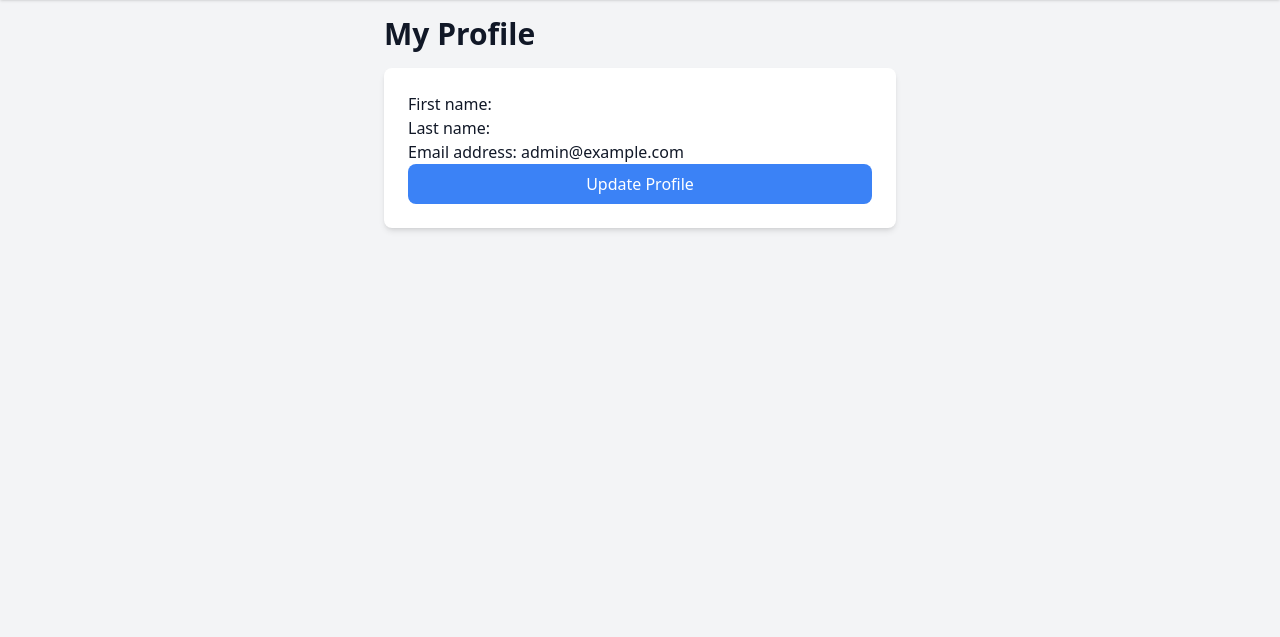
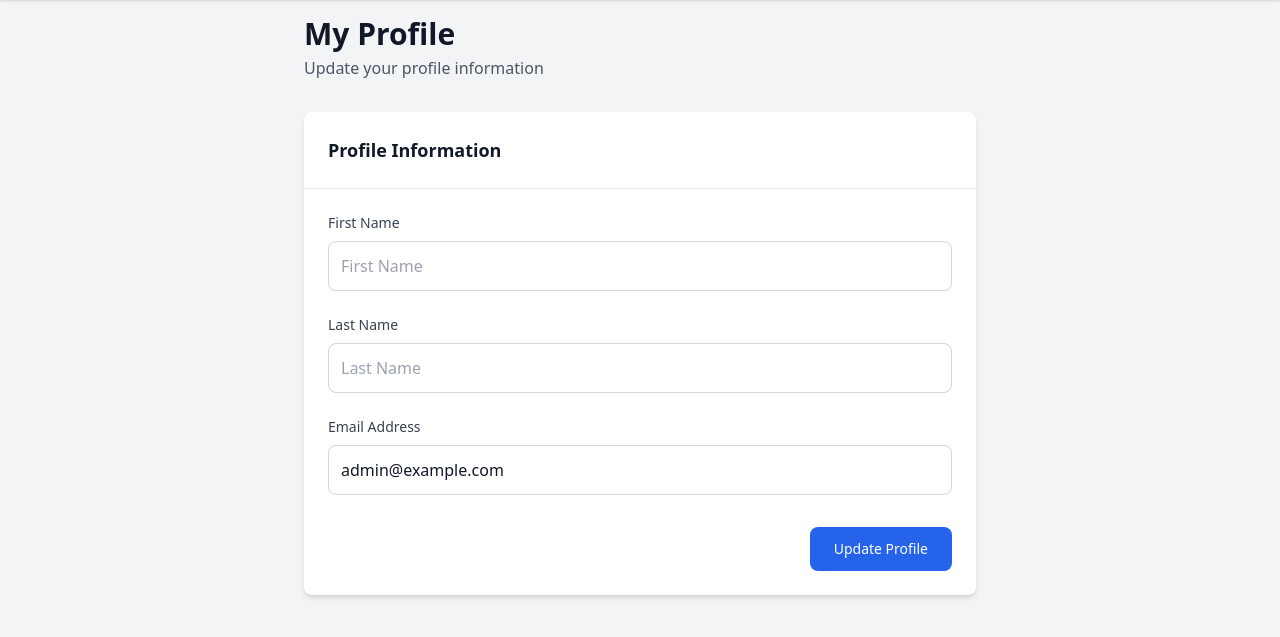
Before and after one commit to notacap/apt-mgmt, a Django app: page /profile/ in a window 1280 px wide. Shown: the part 72-709 px from the top of the page. Run offline with Django 5.2, Linux system fonts and the light colour scheme; a user stored in the database is signed in; data comes from the database, SQL or seed files in the repository; both versions use the stored data as it was after the commit; some libraries are stand-ins or nearby versions.

Commit message:
improved edit employee form

```diff
--- a/core/templates/accounts/profile.html
+++ b/core/templates/accounts/profile.html
@@ -1,14 +1,128 @@
 {% extends "base.html" %}
 
-{% block title %}My Profile{% endblock %}
+{% block title %}
+    {% if is_employee_management %}
+        Edit Employee - {{ target_user.get_full_name|default:target_user.username }}
+    {% else %}
+        My Profile
+    {% endif %}
+{% endblock %}
 
 {% block content %}
-<div class="container mx-auto max-w-lg">
-    <h1 class="text-3xl font-bold mb-4">My Profile</h1>
-    <form method="post" class="bg-white dark:bg-gray-800 p-6 rounded-lg shadow-md">
-        {% csrf_token %}
-        {{ form.as_p }}
-        <button type="submit" class="w-full bg-blue-500 text-white p-2 rounded-lg hover:bg-blue-600">Update Profile</button>
-    </form>
+<div class="container mx-auto max-w-2xl">
+    <!-- Header -->
+    <div class="flex flex-col sm:flex-row justify-between items-start sm:items-center mb-8 space-y-4 sm:space-y-0">
+        <div>
+            <h1 class="text-3xl font-bold text-gray-900 dark:text-white">
+                {% if is_employee_management %}
+                    Edit Employee
+                {% else %}
+                    My Profile
+                {% endif %}
+            </h1>
+            {% if is_employee_management %}
+                <p class="text-gray-600 dark:text-gray-400 mt-1">
+                    Editing profile for {{ target_user.get_full_name|default:target_user.username }}
+                </p>
+            {% else %}
+                <p class="text-gray-600 dark:text-gray-400 mt-1">
+                    Update your profile information
+                </p>
+            {% endif %}
+        </div>
+
+        {% if is_employee_management %}
+            <a href="{% url 'core:employee_list' %}"
+               class="bg-gray-600 text-white px-4 py-2 rounded-lg text-sm font-medium hover:bg-gray-700 focus:outline-none focus:ring-2 focus:ring-gray-500">
+                ← Back to Employee List
+            </a>
+        {% endif %}
+    </div>
+
+    <!-- Profile Form -->
+    <div class="bg-white dark:bg-gray-800 rounded-lg shadow-md">
+        <div class="p-6 border-b border-gray-200 dark:border-gray-700">
+            <h3 class="text-lg font-semibold text-gray-900 dark:text-white">
+                {% if is_employee_management %}Employee Information{% else %}Profile Information{% endif %}
+            </h3>
+        </div>
+
+        <form method="post" class="p-6">
+            {% csrf_token %}
+
+            <div class="space-y-6">
+                {% for field in form %}
+                    <div>
+                        <label for="{{ field.id_for_label }}" class="block text-sm font-medium text-gray-700 dark:text-gray-300 mb-2">
+                            {{ field.label }}
+                            {% if field.field.required %}
+                                <span class="text-red-500">*</span>
+                            {% endif %}
+                        </label>
+
+                        {{ field }}
+
+                        {% if field.help_text %}
+                            <p class="mt-1 text-sm text-gray-600 dark:text-gray-400">{{ field.help_text }}</p>
+                        {% endif %}
+
+                        {% if field.errors %}
+                            {% for error in field.errors %}
+                                <p class="mt-1 text-sm text-red-600 dark:text-red-400">{{ error }}</p>
+                            {% endfor %}
+                        {% endif %}
+                    </div>
+                {% endfor %}
+            </div>
+
+            <!-- Form Actions -->
+            <div class="mt-8 flex items-center justify-end space-x-4">
+                {% if is_employee_management %}
+                    <a href="{% url 'core:employee_list' %}"
+                       class="bg-gray-600 text-white px-6 py-3 rounded-lg text-sm font-medium hover:bg-gray-700 focus:outline-none focus:ring-2 focus:ring-gray-500 transition-colors">
+                        Cancel
+                    </a>
+                    <button type="submit"
+                            class="bg-purple-600 text-white px-6 py-3 rounded-lg text-sm font-medium hover:bg-purple-700 focus:outline-none focus:ring-2 focus:ring-purple-500 transition-colors">
+                        Update Employee
+                    </button>
+                {% else %}
+                    <button type="submit"
+                            class="bg-blue-600 text-white px-6 py-3 rounded-lg text-sm font-medium hover:bg-blue-700 focus:outline-none focus:ring-2 focus:ring-blue-500 transition-colors">
+                        Update Profile
+                    </button>
+                {% endif %}
+            </div>
+        </form>
+    </div>
+
+    {% if is_employee_management %}
+        <!-- Employee Details Card -->
+        <div class="mt-8 bg-white dark:bg-gray-800 rounded-lg shadow-md">
+            <div class="p-6 border-b border-gray-200 dark:border-gray-700">
+                <h3 class="text-lg font-semibold text-gray-900 dark:text-white">Employee Details</h3>
+            </div>
+            <div class="p-6">
+                <div class="grid grid-cols-1 md:grid-cols-2 gap-6">
+                    <div>
+                        <label class="block text-sm font-medium text-gray-700 dark:text-gray-300 mb-1">Role</label>
+                        <p class="text-sm text-gray-900 dark:text-white">{{ target_user.get_role_display }}</p>
+                    </div>
+                    <div>
+                        <label class="block text-sm font-medium text-gray-700 dark:text-gray-300 mb-1">Date Joined</label>
+                        <p class="text-sm text-gray-900 dark:text-white">{{ target_user.date_joined|date:"M d, Y" }}</p>
+                    </div>
+                    <div>
+                        <label class="block text-sm font-medium text-gray-700 dark:text-gray-300 mb-1">Company</label>
+                        <p class="text-sm text-gray-900 dark:text-white">{{ target_user.company.name }}</p>
+                    </div>
+                    <div>
+                        <label class="block text-sm font-medium text-gray-700 dark:text-gray-300 mb-1">Username</label>
+                        <p class="text-sm text-gray-900 dark:text-white">{{ target_user.username }}</p>
+                    </div>
+                </div>
+            </div>
+        </div>
+    {% endif %}
 </div>
 {% endblock %}
--- a/core/views.py
+++ b/core/views.py
@@ -4,7 +4,7 @@ from django.contrib.auth import authenticate, login
 from django.contrib.auth.decorators import login_required
 from django.contrib.auth.forms import AuthenticationForm
 from django.db.models import Q, Count
-from users.forms import LandlordCreationForm, InvitationForm, UserProfileForm, InvitationAcceptanceForm
+from users.forms import LandlordCreationForm, InvitationForm, UserProfileForm, InvitationAcceptanceForm, EmployeeManagementForm
 from users.models import User, Invitation
 from django.contrib.auth.models import Group
 from documents.models import Document, DocumentShare
@@ -1011,15 +1011,49 @@ def dashboard_redirect(request):
 
 @login_required
 def profile(request):
+    # Check if editing another user (employee management)
+    user_id = request.GET.get('user')
+    target_user = request.user
+    is_employee_management = False
+
+    if user_id and request.user.role == User.Role.LANDLORD:
+        try:
+            target_user = User.objects.get(
+                id=user_id,
+                company=request.user.company,
+                role=User.Role.EMPLOYEE
+            )
+            is_employee_management = True
+        except User.DoesNotExist:
+            messages.error(request, "Employee not found or access denied.")
+            return redirect("core:employee_list")
+
     if request.method == "POST":
-        form = UserProfileForm(request.POST, instance=request.user)
+        if is_employee_management:
+            form = EmployeeManagementForm(request.POST, instance=target_user, user=request.user)
+            success_message = f"{target_user.get_full_name()}'s profile updated successfully."
+            redirect_url = "core:employee_list"
+        else:
+            form = UserProfileForm(request.POST, instance=target_user)
+            success_message = "Profile updated successfully."
+            redirect_url = "core:profile"
+
         if form.is_valid():
             form.save()
-            messages.success(request, "Profile updated successfully.")
-            return redirect("core:profile")
+            messages.success(request, success_message)
+            return redirect(redirect_url)
     else:
-        form = UserProfileForm(instance=request.user)
-    return render(request, "accounts/profile.html", {"form": form})
+        if is_employee_management:
+            form = EmployeeManagementForm(instance=target_user, user=request.user)
+        else:
+            form = UserProfileForm(instance=target_user)
+
+    context = {
+        "form": form,
+        "target_user": target_user,
+        "is_employee_management": is_employee_management,
+    }
+    return render(request, "accounts/profile.html", context)
 
 @login_required
 def get_available_units(request, property_id):
--- a/users/forms.py
+++ b/users/forms.py
@@ -115,6 +115,79 @@ class UserProfileForm(forms.ModelForm):
     class Meta:
         model = User
         fields = ["first_name", "last_name", "email"]
+        widgets = {
+            'first_name': forms.TextInput(attrs={
+                'class': 'w-full px-3 py-3 border border-gray-300 dark:border-gray-600 rounded-lg focus:ring-2 focus:ring-blue-500 focus:border-blue-500 dark:bg-gray-700 dark:text-white transition-colors',
+                'placeholder': 'First Name'
+            }),
+            'last_name': forms.TextInput(attrs={
+                'class': 'w-full px-3 py-3 border border-gray-300 dark:border-gray-600 rounded-lg focus:ring-2 focus:ring-blue-500 focus:border-blue-500 dark:bg-gray-700 dark:text-white transition-colors',
+                'placeholder': 'Last Name'
+            }),
+            'email': forms.EmailInput(attrs={
+                'class': 'w-full px-3 py-3 border border-gray-300 dark:border-gray-600 rounded-lg focus:ring-2 focus:ring-blue-500 focus:border-blue-500 dark:bg-gray-700 dark:text-white transition-colors',
+                'placeholder': 'Email Address'
+            }),
+        }
+        labels = {
+            'first_name': 'First Name',
+            'last_name': 'Last Name',
+            'email': 'Email Address',
+        }
+
+class EmployeeManagementForm(forms.ModelForm):
+    """Form for landlords to edit employee details and property assignments"""
+    property = forms.ModelChoiceField(
+        queryset=Property.objects.none(),
+        required=False,
+        help_text="Assign employee to a specific property (leave blank for company-wide access)",
+        label="Property Assignment"
+    )
+
+    class Meta:
+        model = User
+        fields = ["first_name", "last_name", "email", "phone_number", "property"]
+        widgets = {
+            'first_name': forms.TextInput(attrs={
+                'class': 'w-full px-3 py-3 border border-gray-300 dark:border-gray-600 rounded-lg focus:ring-2 focus:ring-blue-500 focus:border-blue-500 dark:bg-gray-700 dark:text-white transition-colors',
+                'placeholder': 'First Name'
+            }),
+            'last_name': forms.TextInput(attrs={
+                'class': 'w-full px-3 py-3 border border-gray-300 dark:border-gray-600 rounded-lg focus:ring-2 focus:ring-blue-500 focus:border-blue-500 dark:bg-gray-700 dark:text-white transition-colors',
+                'placeholder': 'Last Name'
+            }),
+            'email': forms.EmailInput(attrs={
+                'class': 'w-full px-3 py-3 border border-gray-300 dark:border-gray-600 rounded-lg focus:ring-2 focus:ring-blue-500 focus:border-blue-500 dark:bg-gray-700 dark:text-white transition-colors',
+                'placeholder': 'Email Address'
+            }),
+            'phone_number': forms.TextInput(attrs={
+                'class': 'w-full px-3 py-3 border border-gray-300 dark:border-gray-600 rounded-lg focus:ring-2 focus:ring-blue-500 focus:border-blue-500 dark:bg-gray-700 dark:text-white transition-colors',
+                'placeholder': '(555) 123-4567'
+            }),
+        }
+        labels = {
+            'first_name': 'First Name',
+            'last_name': 'Last Name',
+            'email': 'Email Address',
+            'phone_number': 'Phone Number',
+        }
+
+    def __init__(self, *args, **kwargs):
+        user = kwargs.pop('user', None)  # The current user (landlord)
+        super(EmployeeManagementForm, self).__init__(*args, **kwargs)
+
+        if user and user.company:
+            # Set property queryset based on landlord's company
+            self.fields['property'].queryset = Property.objects.filter(company=user.company)
+
+            # Add CSS classes to the property field
+            self.fields['property'].widget.attrs.update({
+                'class': 'w-full px-3 py-3 border border-gray-300 dark:border-gray-600 rounded-lg focus:ring-2 focus:ring-blue-500 focus:border-blue-500 dark:bg-gray-700 dark:text-white transition-colors'
+            })
+
+            # Set initial property value if the employee being edited has one
+            if self.instance and hasattr(self.instance, 'property'):
+                self.fields['property'].initial = self.instance.property
 
 class InvitationAcceptanceForm(forms.ModelForm):
     password = forms.CharField(
```
Also changed, not shown: db.sqlite3.
